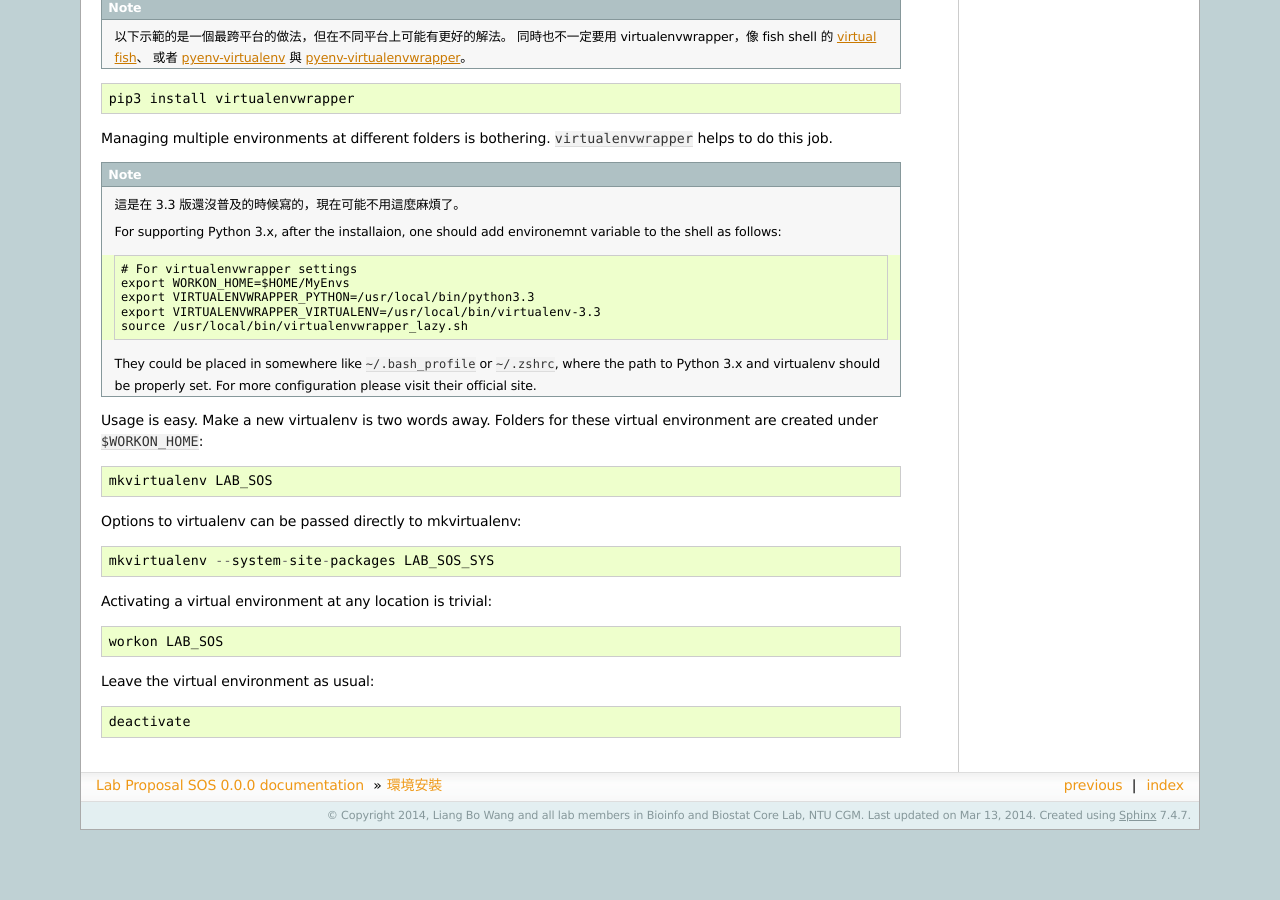
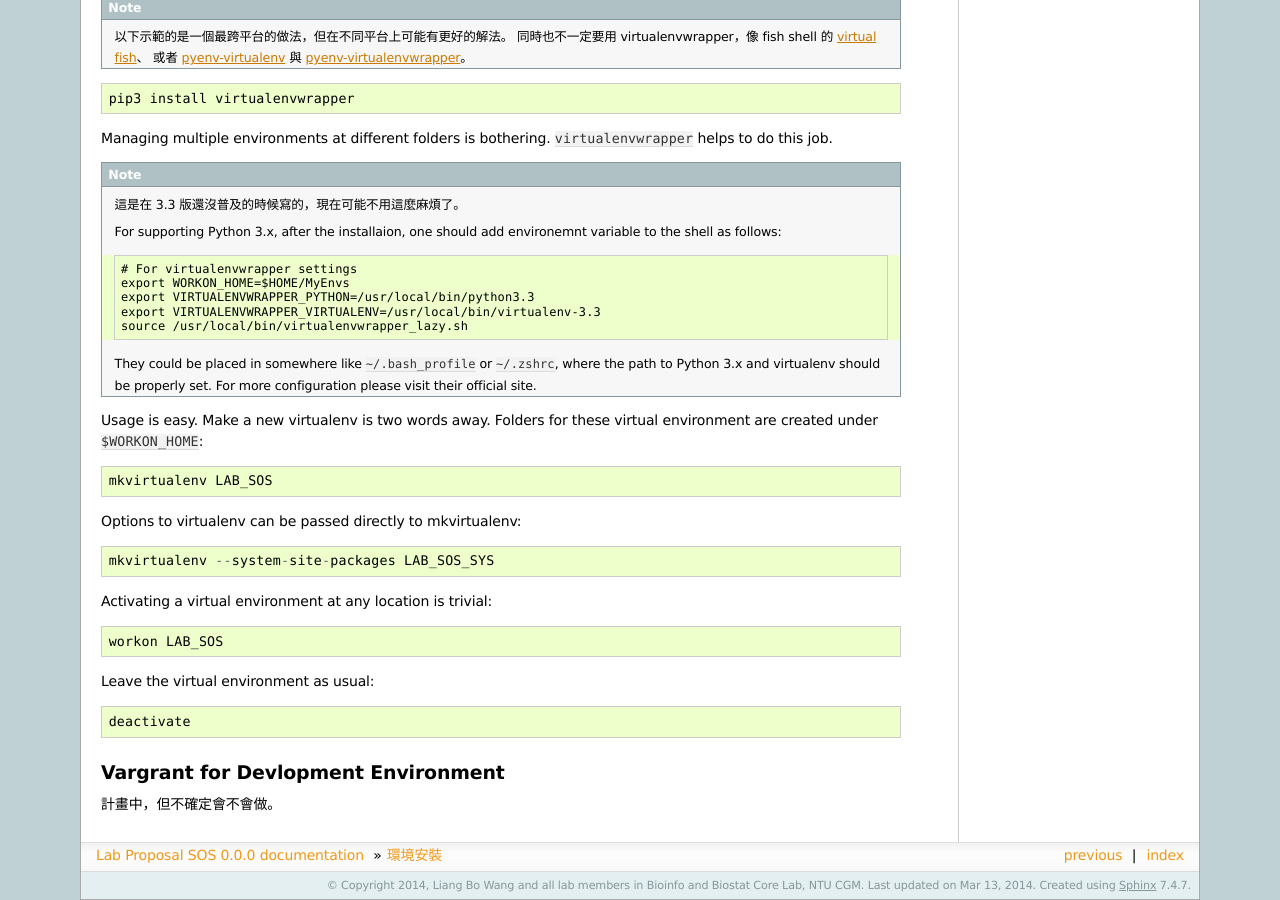
Before and after one commit to ccwang002/lab-proposal-sos, a Sphinx documentation site: the page built from docs/install.rst, in a window 1280 px wide and 900 px high, scrolled down 1526 px. Built offline with Sphinx 7.4.7, drawn with Linux system fonts in a browser that asks for light colours; before the commit the page ends 2356 px from its top, so only the background shows below that; some of the changed text lies outside the part shown.

Commit message:
add section for Vagrant setup

```diff
--- a/docs/install.rst
+++ b/docs/install.rst
@@ -151,3 +151,9 @@ Activating a virtual environment at any location is trivial::
 Leave the virtual environment as usual::
 
     deactivate
+
+
+Vargrant for Devlopment Environment
+===================================
+
+計畫中，但不確定會不會做。
```
